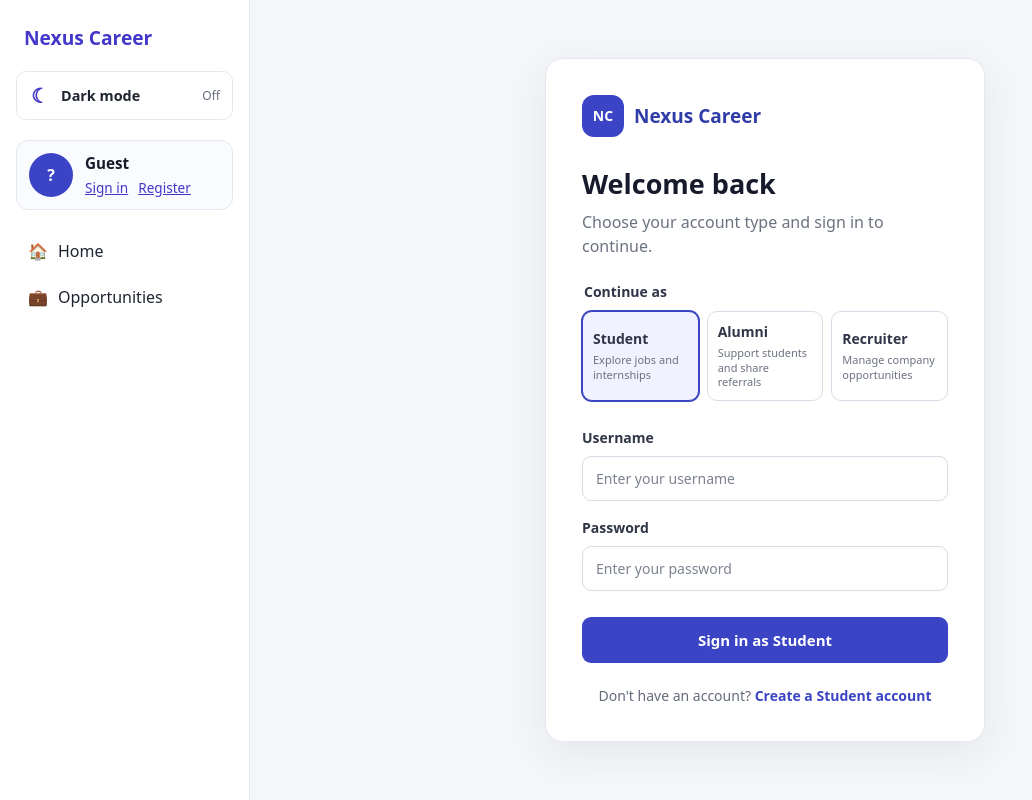
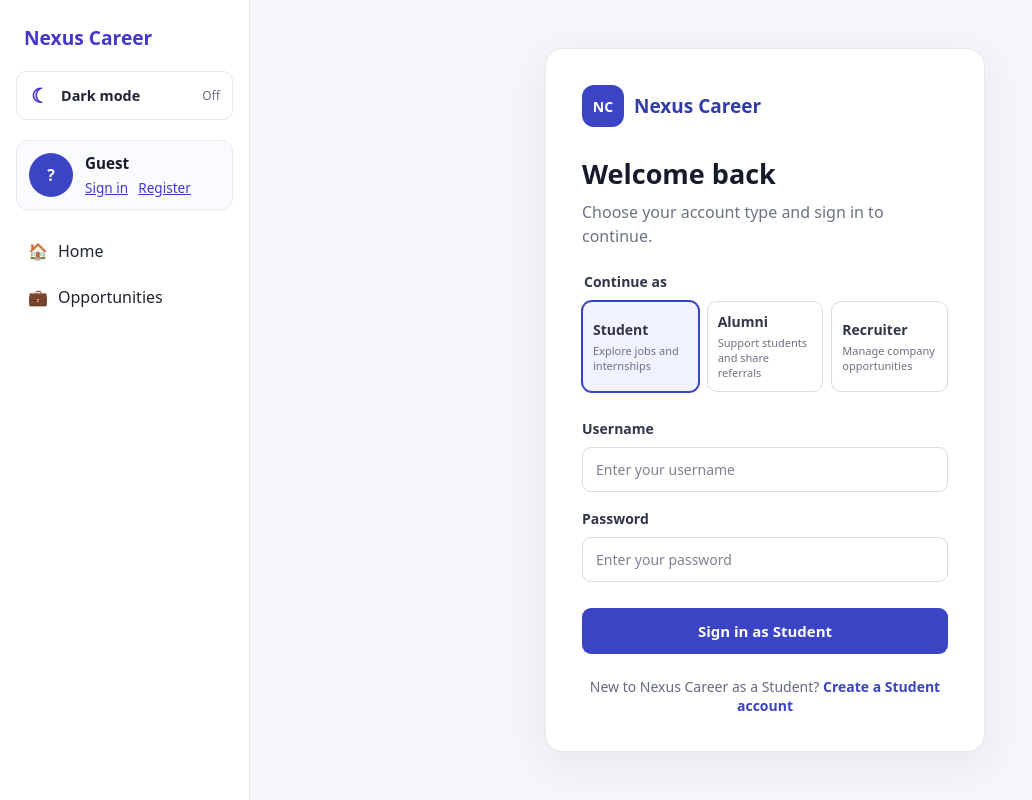
Before and after one commit to Deepak392/nexus-career, a React (Vite) app in the folder frontend/: page /login in a window 1280 px wide. Shown: the whole page, without its empty margins (0-1032 px from the left). Built offline with nearby package versions, Linux system fonts and the light colour scheme; no server answers.

Commit message:
fix(auth): make login signup prompt role-specific

```diff
--- a/frontend/src/pages/LoginPage.tsx
+++ b/frontend/src/pages/LoginPage.tsx
@@ -126,8 +126,10 @@ export default function LoginPage() {
         </form>
 
         <p className="auth-footer">
-          Don't have an account?{" "}
-          <Link to={`/register?role=${selectedRole}`}>Create a {selectedAccountType?.label ?? "Student"} account</Link>
+          New to Nexus Career as a {selectedAccountType?.label ?? "Student"}?{" "}
+          <Link to={`/register?role=${selectedRole}`}>
+            Create a {selectedAccountType?.label ?? "Student"} account
+          </Link>
         </p>
       </div>
     </section>
```
